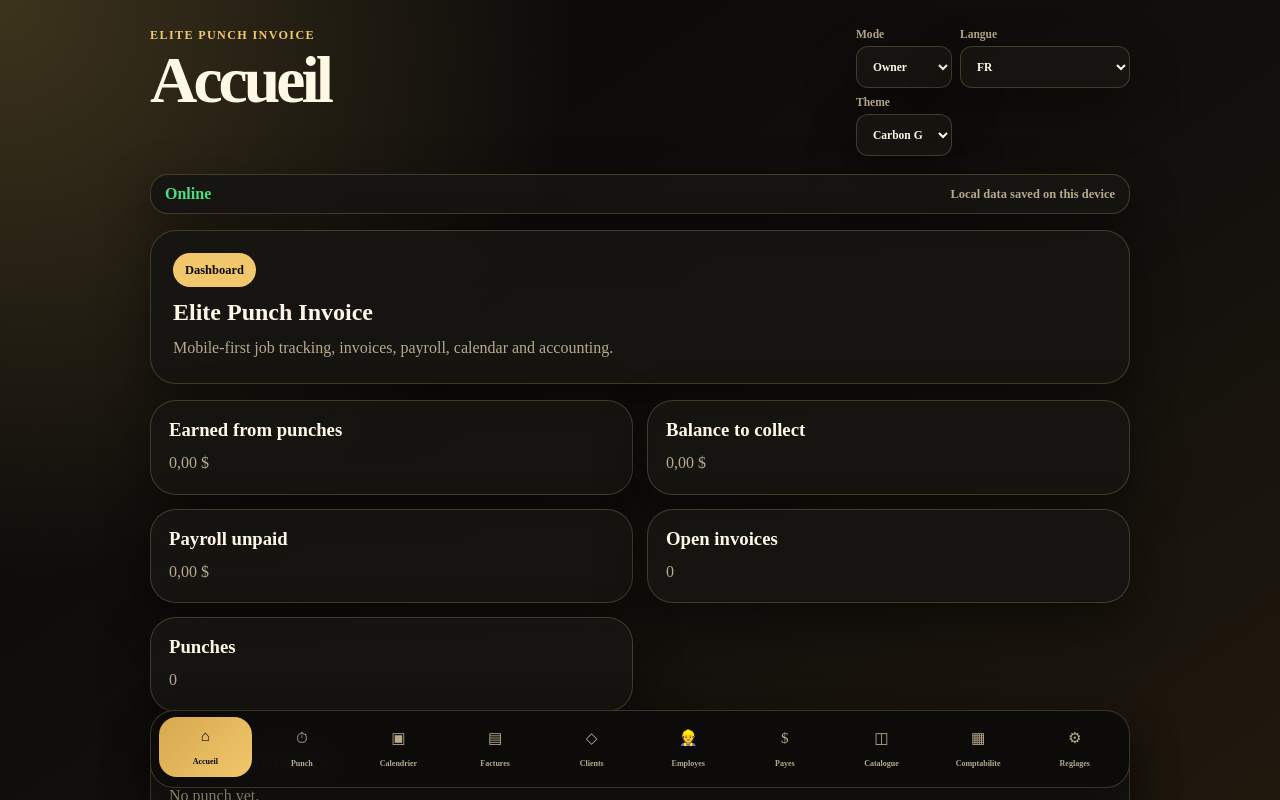
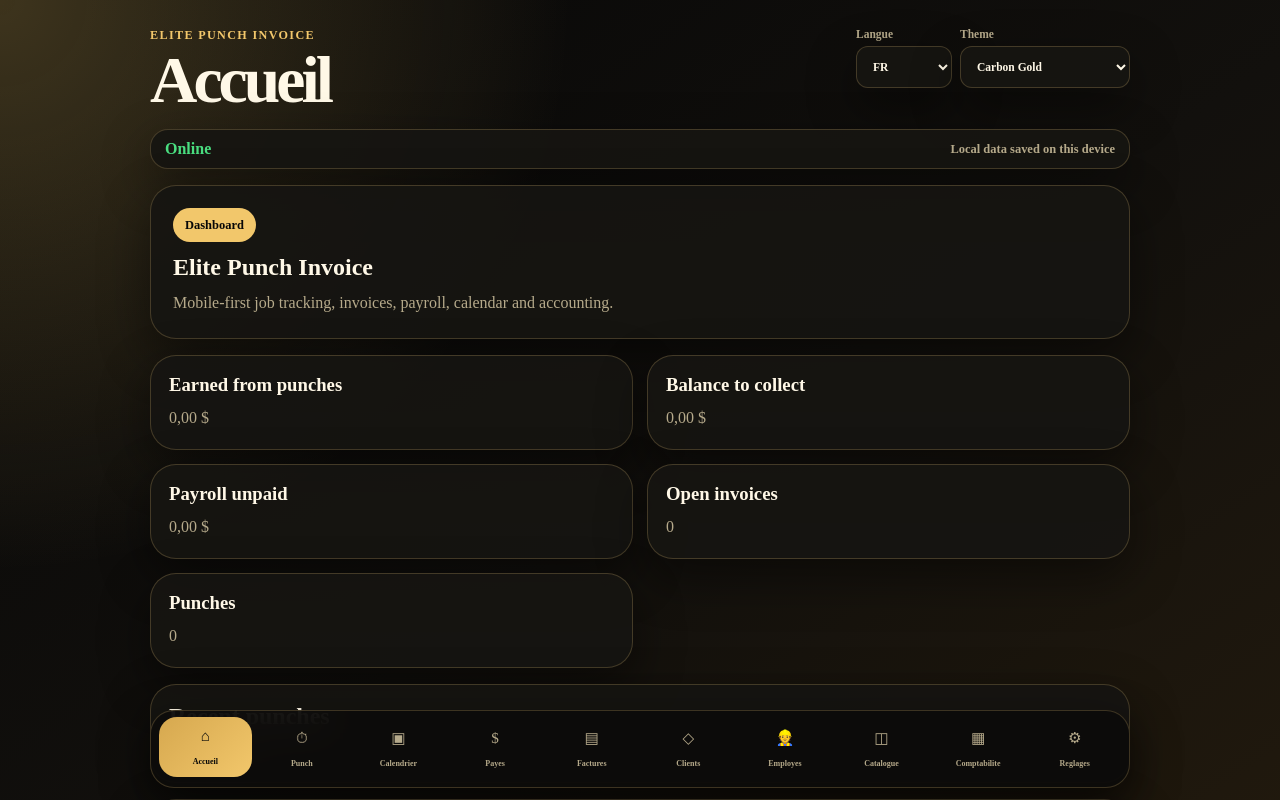
Before and after one commit to bisaillonpatrick1979-dev/Elite-Punch-Invoices, a React (Vite) app: page / in a window 1280 px wide. Shown: the top 800 px of the page. Built offline with nearby package versions, Linux system fonts and the light colour scheme.

Commit message:
Simplify header and use scrollable bottom navigation

```diff
--- a/src/App.jsx
+++ b/src/App.jsx
@@ -1,8 +1,6 @@
 import { useMemo, useState } from "react";
 
 import AppStatus from "./components/AppStatus.jsx";
-import { useAppData } from "./context/AppDataContext.jsx";
-import { useSession } from "./context/SessionContext.jsx";
 import { readLocalValue, writeLocalValue } from "./db/storage.js";
 import { getTranslations } from "./i18n/index.js";
 
@@ -16,15 +14,16 @@ import Payroll from "./modules/payroll/Payroll.jsx";
 import Catalog from "./modules/catalog/Catalog.jsx";
 import Accounting from "./modules/accounting/Accounting.jsx";
 import Settings from "./modules/settings/Settings.jsx";
+import { useSession } from "./context/SessionContext.jsx";
 
 const allTabs = [
   { id: "dashboard", icon: "⌂", component: Dashboard, roles: ["owner", "worker"] },
   { id: "punch", icon: "⏱", component: Punch, roles: ["owner", "worker"] },
   { id: "calendar", icon: "▣", component: Calendar, roles: ["owner", "worker"] },
+  { id: "payroll", icon: "$", component: Payroll, roles: ["owner", "worker"] },
   { id: "invoices", icon: "▤", component: Invoices, roles: ["owner"] },
   { id: "clients", icon: "◇", component: Clients, roles: ["owner"] },
   { id: "employees", icon: "👷", component: Employees, roles: ["owner"] },
-  { id: "payroll", icon: "$", component: Payroll, roles: ["owner", "worker"] },
   { id: "catalog", icon: "◫", component: Catalog, roles: ["owner"] },
   { id: "accounting", icon: "▦", component: Accounting, roles: ["owner"] },
   { id: "settings", icon: "⚙", component: Settings, roles: ["owner"] }
@@ -37,15 +36,13 @@ const themes = [
 ];
 
 export default function App() {
-  const { appData } = useAppData();
-  const { mode, workerId, setMode, setWorkerId } = useSession();
+  const { mode } = useSession();
   const [activeTab, setActiveTab] = useState("dashboard");
   const [theme, setThemeState] = useState(() => readLocalValue("theme", "carbon-gold"));
   const [language, setLanguageState] = useState(() => readLocalValue("language", "fr"));
   const t = useMemo(() => getTranslations(language), [language]);
   const tabs = useMemo(() => allTabs.filter((tab) => tab.roles.includes(mode)), [mode]);
   const currentTab = useMemo(() => tabs.find((tab) => tab.id === activeTab) || tabs[0], [activeTab, tabs]);
-  const workers = appData.workers || [];
 
   const setTheme = (nextTheme) => {
     setThemeState(nextTheme);
@@ -57,24 +54,17 @@ export default function App() {
     writeLocalValue("language", nextLanguage);
   };
 
-  const changeMode = (nextMode) => {
-    setMode(nextMode);
-    setActiveTab("dashboard");
-  };
-
   const ActiveComponent = currentTab.component;
   const currentLabel = t.tabs[currentTab.id] || currentTab.id;
 
   return (
     <div className="app-shell" data-theme={theme}>
-      <header className="app-header">
+      <header className="app-header clean-header">
         <div>
-          <p className="eyebrow">{t.appName}</p>
+          <p className="eyebrow">Elite Punch Invoice</p>
           <h1>{currentLabel}</h1>
         </div>
-        <div className="top-controls">
-          <label className="theme-picker"><span>Mode</span><select value={mode} onChange={(event) => changeMode(event.target.value)}><option value="owner">Owner</option><option value="worker">Worker</option></select></label>
-          {mode === "worker" && <label className="theme-picker"><span>Worker</span><select value={workerId} onChange={(event) => setWorkerId(event.target.value)}>{workers.map((worker) => <option key={worker.id} value={worker.id}>{worker.name}</option>)}</select></label>}
+        <div className="top-controls compact-controls">
           <label className="theme-picker"><span>{t.language}</span><select value={language} onChange={(event) => setLanguage(event.target.value)}><option value="fr">FR</option><option value="en">EN</option></select></label>
           <label className="theme-picker"><span>{t.theme}</span><select value={theme} onChange={(event) => setTheme(event.target.value)}>{themes.map((item) => <option key={item.id} value={item.id}>{item.label}</option>)}</select></label>
         </div>
@@ -85,7 +75,7 @@ export default function App() {
         <ActiveComponent t={t} language={language} />
       </main>
 
-      <nav className="bottom-tabs" aria-label="Navigation principale">
+      <nav className="bottom-tabs scroll-tabs" aria-label="Navigation principale">
         {tabs.map((tab) => {
           const isActive = tab.id === currentTab.id;
           const label = t.tabs[tab.id] || tab.id;
```
